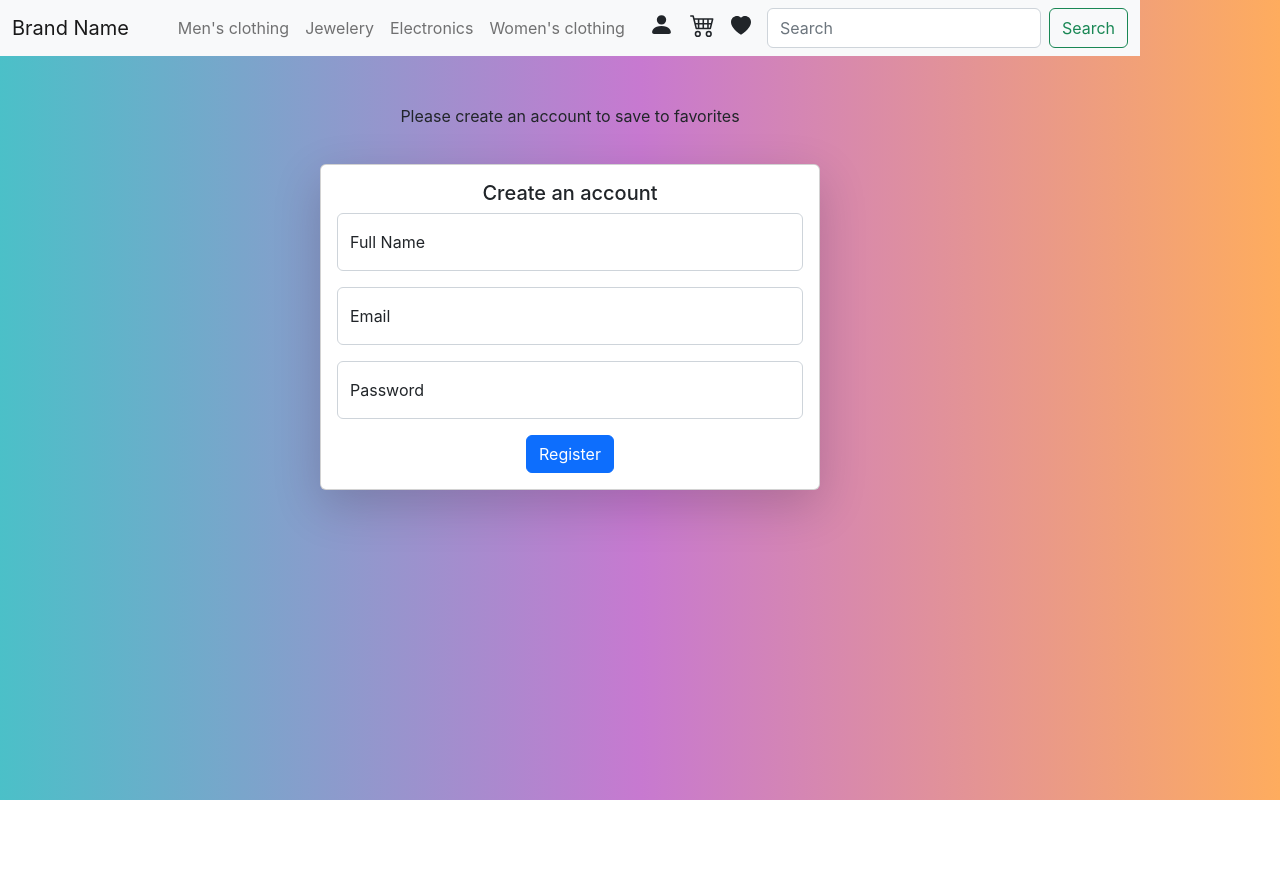
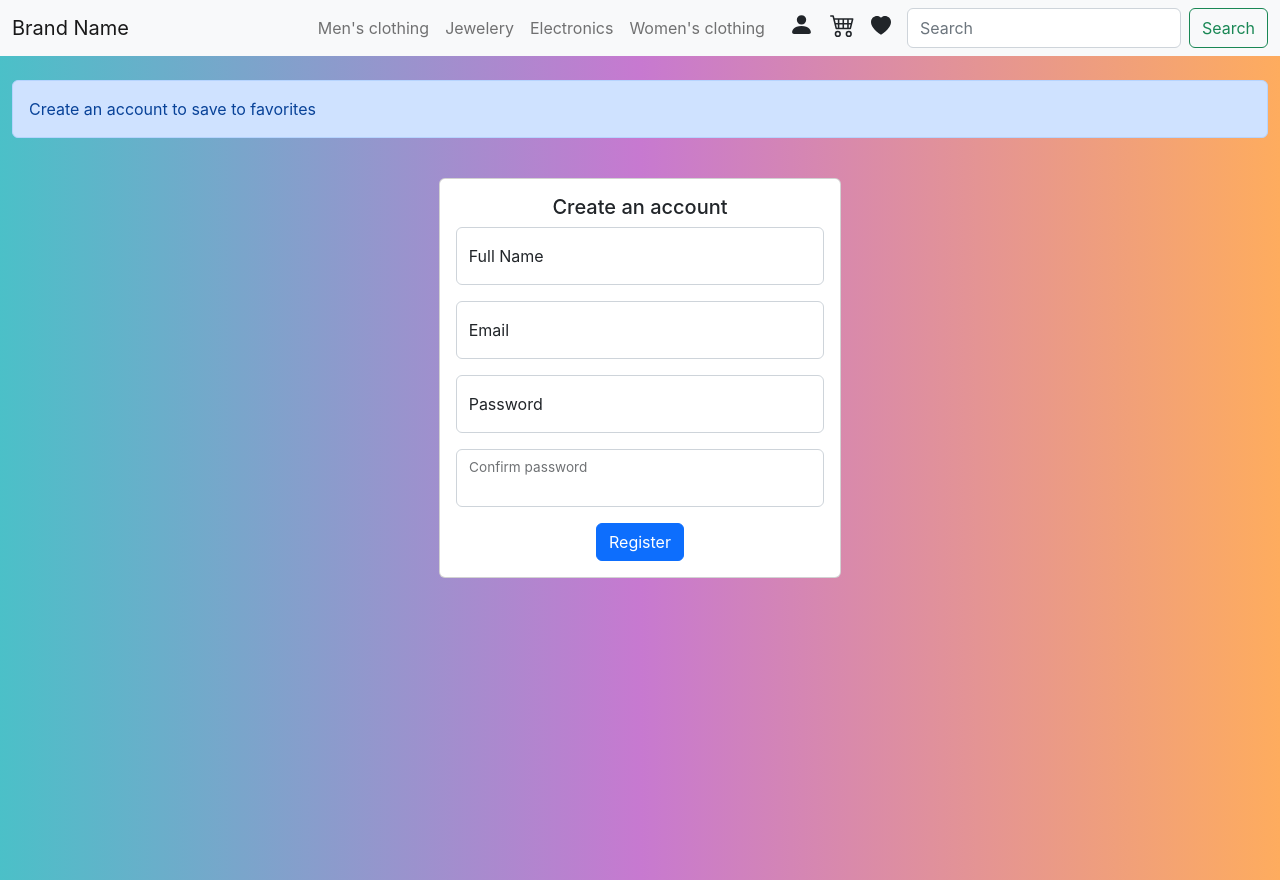
Before and after one commit to ruthtempo/online-store-react, a React (Create React App) app: page /favorites in a window 1280 px wide. Before the commit the page ends 800 px from the top, so only its background shows below. Built offline with nearby package versions, Linux system fonts and the light colour scheme.

Commit message:
confirm password validation

```diff
--- a/src/App.css
+++ /dev/null
@@ -1,6 +0,0 @@
-.App {
-  margin:0;
-  padding:0;
-  width:100%;
-  text-align: center;
-}
--- a/src/App.tsx
+++ b/src/App.tsx
@@ -1,7 +1,6 @@
 import { useState } from "react";
 import { Container } from "react-bootstrap";
 import { Routes, Route } from "react-router-dom";
-import "./App.css";
 import { Navigation } from "./components/Navigation";
 import { Favorites } from "./pages/Favorites";
 import { Home } from "./pages/Home";
@@ -9,8 +8,9 @@ import { Register } from "./pages/Register";
 
 function App() {
   return (
-    <Container className="App d-flex flex-column vw-100 vh-100">
+    <>
       <Navigation />
+      <Container fluid className="vh-100">
         <Routes>
           <Route path="/" element={<Home />} />
           <Route path="register" element={<Register />} />
@@ -18,6 +18,7 @@ function App() {
           <Route path="*" element={<p>Page does not exist</p>}></Route>
         </Routes>
       </Container>
+    </>
   );
 }
 
--- a/src/components/PopoverUser.tsx
+++ b/src/components/PopoverUser.tsx
@@ -1,9 +1,11 @@
 import { OverlayTrigger, Popover } from "react-bootstrap";
 import { PersonFill } from "react-bootstrap-icons";
+import { useUser } from "../context/UserContext";
 import { LoginForm } from "./LoginForm";
 
 export const PopoverUser = () => {
-  return (
+  const { user } = useUser();
+  return user === null ? (
     <OverlayTrigger
       trigger="click"
       placement="bottom"
@@ -18,5 +20,17 @@ export const PopoverUser = () => {
     >
       <PersonFill size={25} className="me-3" role={"button"} />
     </OverlayTrigger>
+  ) : (
+    <OverlayTrigger
+      trigger="hover"
+      placement="bottom"
+      overlay={
+        <Popover>
+          <Popover.Body>You are logged in</Popover.Body>
+        </Popover>
+      }
+    >
+      <PersonFill size={25} className="me-3" role={"button"} />
+    </OverlayTrigger>
   );
 };
--- a/src/pages/Favorites.tsx
+++ b/src/pages/Favorites.tsx
@@ -1,3 +1,4 @@
+import { Alert } from "react-bootstrap";
 import { useUser } from "../context/UserContext";
 import { Register } from "./Register";
 
@@ -7,8 +8,8 @@ export const Favorites = () => {
   return user ? (
     <div>favorites</div>
   ) : (
-    <div className="d-flex flex-column justify-content-around mt-4">
-      <p>Please create an account to save to favorites </p>
+    <div className="d-flex flex-column mt-4">
+      <Alert>Create an account to save to favorites </Alert>
       <Register />
     </div>
   );
--- a/src/pages/Register.tsx
+++ b/src/pages/Register.tsx
@@ -1,10 +1,12 @@
-import { Button, Card, FloatingLabel, Form } from "react-bootstrap";
+import { watch } from "fs";
+import { Button, Card, Col, FloatingLabel, Form, Row } from "react-bootstrap";
 import { useForm } from "react-hook-form";
 
 export type NewUser = {
   name: string;
   email: string;
   password: string;
+  confirmPassword: string;
 };
 
 export const Register = () => {
@@ -12,6 +14,7 @@ export const Register = () => {
     register,
     handleSubmit,
     formState: { errors },
+    watch,
   } = useForm<NewUser>();
 
   const onSubmit = (data: NewUser) => {
@@ -21,10 +24,15 @@ export const Register = () => {
   };
 
   return (
-    <Card
-      style={{ maxWidth: 500 }}
-      className="mt=4 d-flex top-50 start-50 translate-middle shadow-lg "
+    <Row>
+      <Col
+        xs={{ span: 12 }}
+        sm={{ span: 8, offset: 2 }}
+        md={{ span: 6, offset: 3 }}
+        lg={{ span: 4, offset: 4 }}
+        xxl={{ span: 4, offset: 4 }}
       >
+        <Card className="text-center mt-4">
           <Card.Body>
             <Card.Title>Create an account</Card.Title>
             <Form onSubmit={handleSubmit(onSubmit)}>
@@ -67,11 +75,32 @@ export const Register = () => {
                   {errors.password?.message}
                 </Form.Control.Feedback>
               </FloatingLabel>
+              <FloatingLabel label="Confirm password" className="mt-3">
+                <Form.Control
+                  {...register("confirmPassword", {
+                    required: true,
+                    validate: {
+                      isPasswordMatch: (v) => {
+                        if (v !== watch("password")) {
+                          return "Your passwords do not match";
+                        }
+                      },
+                    },
+                  })}
+                  type="password"
+                  isInvalid={!!errors.confirmPassword}
+                />
+                <Form.Control.Feedback type="invalid">
+                  {errors.confirmPassword?.message}
+                </Form.Control.Feedback>
+              </FloatingLabel>
               <Button className="mt-3" type="submit">
                 Register
               </Button>
             </Form>
           </Card.Body>
         </Card>
+      </Col>
+    </Row>
   );
 };
```
Lines whose indentation alone changed are shown as unchanged.
